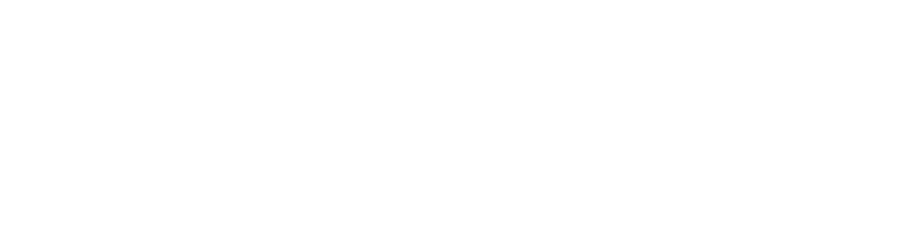
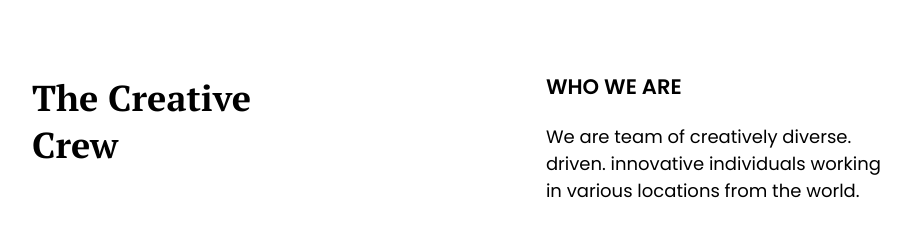
Before and after one commit to ikigai1337/devchallenges.io, a plain HTML site: page My Team Page/index.html in a window 1280 px wide. Shown: the whole page, without its empty margins (176-1087 px from the left). Drawn offline with Linux system fonts and the light colour scheme.

Commit message:
Finished the header

```diff
--- a/My Team Page/index.html
+++ b/My Team Page/index.html
@@ -5,8 +5,27 @@
     <meta http-equiv="X-UA-Compatible" content="IE=edge">
     <meta name="viewport" content="width=device-width, initial-scale=1.0">
     <title>Document</title>
+    <link rel="stylesheet" href="style.css">
+    <link rel="preconnect" href="https://fonts.googleapis.com">
+<link rel="preconnect" href="https://fonts.gstatic.com" crossorigin>
+<link href="https://fonts.googleapis.com/css2?family=PT+Serif:wght@700&family=Poppins:wght@400;600&display=swap" rel="stylesheet">
 </head>
 <body>
 
+    <div class="container">
+        <header>
+            <h1>
+                The Creative Crew
+            </h1>
+            <div class="info">
+                <h3>
+                    WHO WE ARE
+                </h3>
+                <p>
+                    We are team of creatively diverse.  driven.  innovative individuals working in various locations from the world.
+                </p>
+            </div>
+        </header>
+    </div>
 </body>
 </html>
--- a/My Team Page/style.css
+++ b/My Team Page/style.css
@@ -2,6 +2,7 @@
 * {
      box-sizing: border-box;
 }
+
 
 /* Clear fix hack */
 .clearfix:after {
@@ -19,12 +20,39 @@
 
 /******************************************
 /* BASE STYLES
+
+
+
 /*******************************************/
 
 body {
 
 }
 
+.container {
+     /* border: 1px solid red; */
+     margin: 50px 200px;
+}
+
+header {
+     display: flex;
+     justify-content: space-between;
+     gap: 200px;
+}
+
+h1{
+     /* border: 1px solid yellow; */
+     width: 100%;
+     font-family: 'PT Serif', sans-serif ;
+     font-size: 36px;
+}
+.info {
+     font-family: 'Poppins', sans-serif;
+     font-size: 18px;
+}
+h3 {
+     /* font-size: 18px; */
+}
 
 /******************************************
 /* LAYOUT
```
